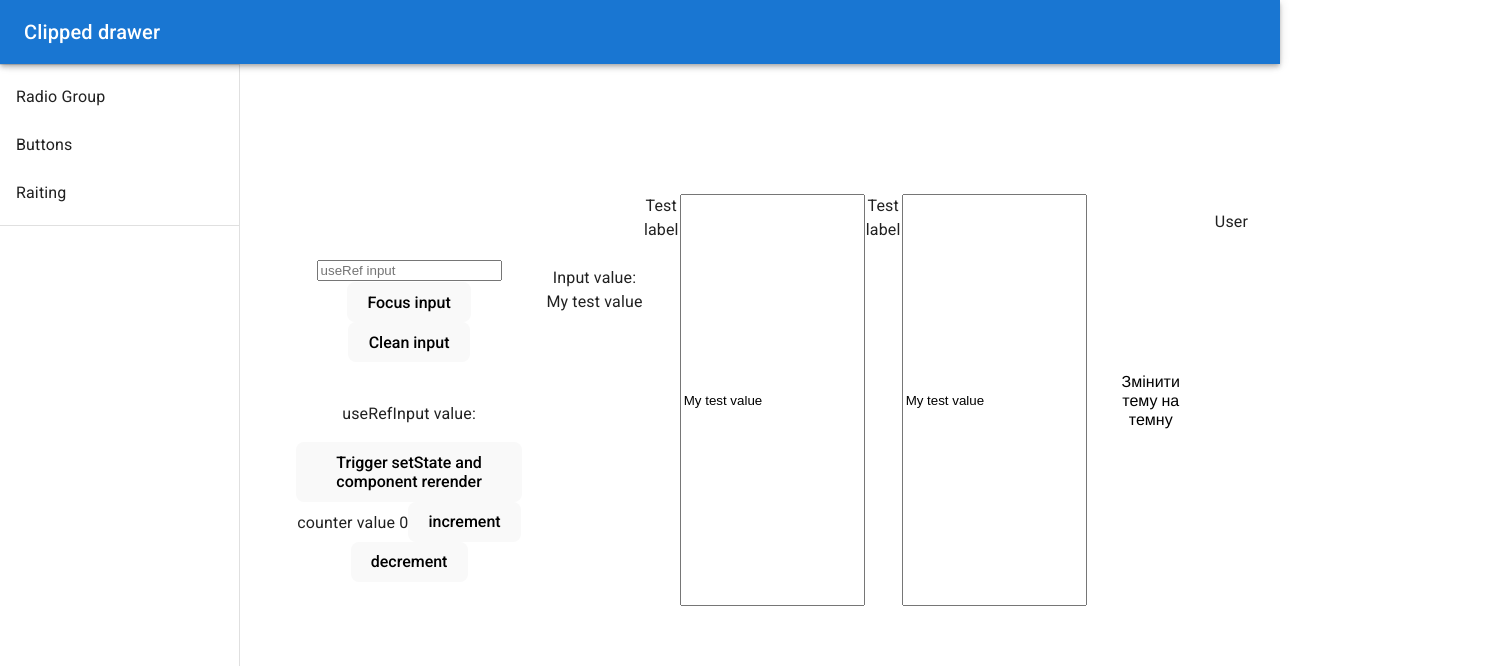
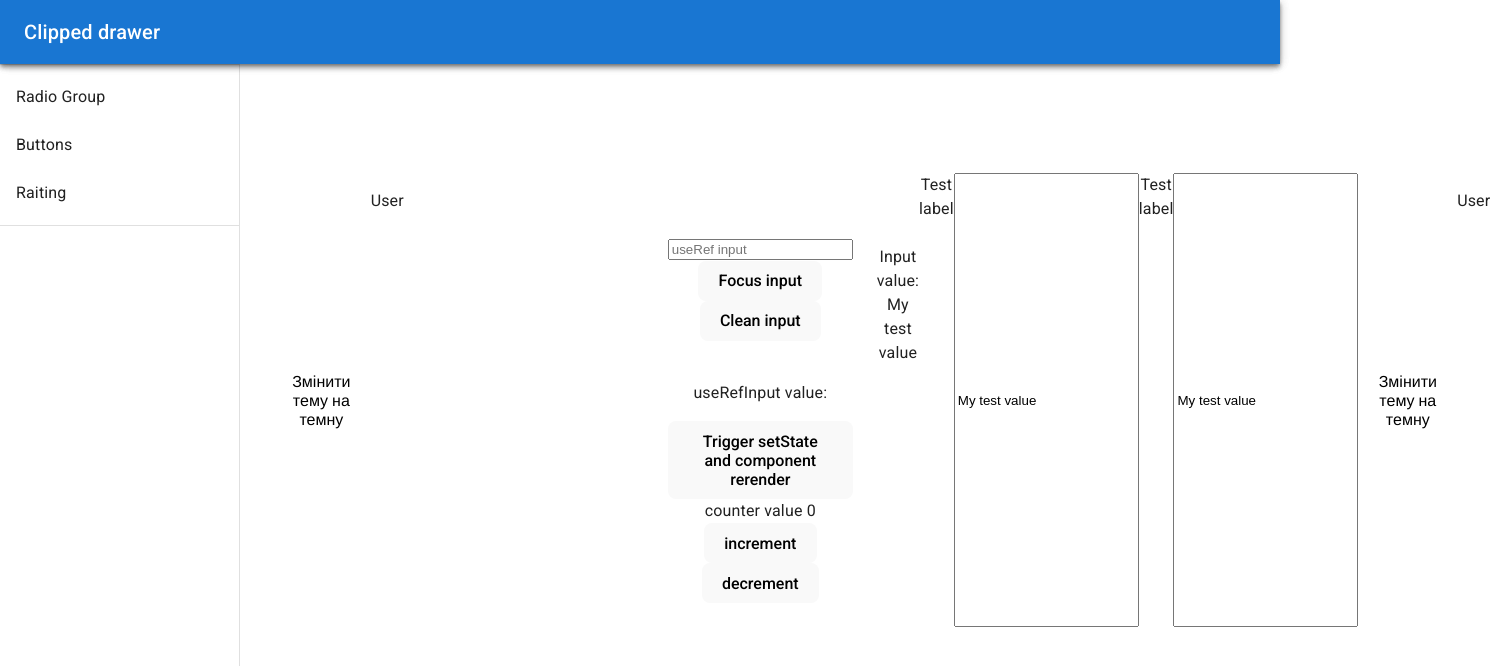
Before and after one commit to ybabenkoJapp/react-tutorial-and-components, a React (Vite) app: page / in a window 1280 px wide. Shown: the top 666 px of the page, 1490 px wide, since content can reach past the window. Built offline with nearby package versions, Linux system fonts and the light colour scheme; no server answers; a web font is replaced by a local one.

Commit message:
feat: update routing structure to include SidebarLayout component

```diff
--- a/src/main.jsx
+++ b/src/main.jsx
@@ -3,12 +3,15 @@ import { createRoot } from "react-dom/client";
 import { BrowserRouter, Routes, Route } from "react-router";
 import "./index.css";
 import App from "./App.jsx";
+import SidebarLayout from "../src/layouts/sidebarLayout";
 
 createRoot(document.getElementById("root")).render(
   <StrictMode>
     <BrowserRouter>
       <Routes>
-        <Route path="/" element={<App />} />
+        <Route element={<SidebarLayout />}>
+          <Route index element={<App />} />
+        </Route>
       </Routes>
     </BrowserRouter>
   </StrictMode>,
```
